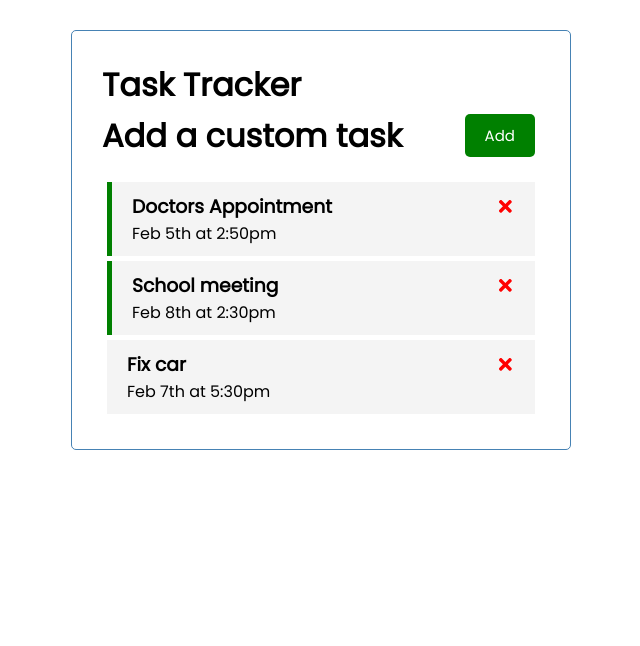
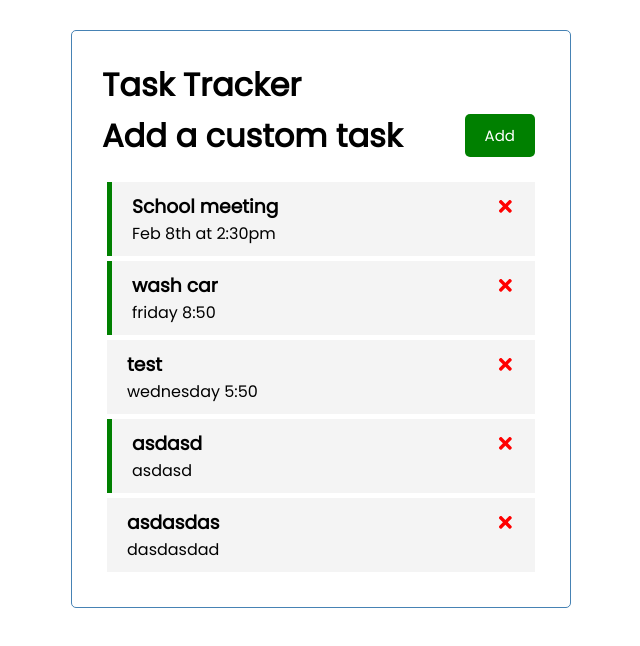
Before and after one commit to Ibrahnab/react-task-tracker, a React (Create React App) app: page / in a window 1280 px wide. Shown: the top 646 px of the page, without its empty margins (319-959 px from the left). Built offline with nearby package versions, Linux system fonts and the light colour scheme; data requests are answered from the project's data file.

Commit message:
simple backend for tasks

```diff
--- /dev/null
+++ b/db.json
@@ -0,0 +1,34 @@
+{
+  "tasks": [
+    {
+      "id": 2,
+      "text": "School meeting",
+      "day": "Feb 8th at 2:30pm",
+      "reminder": true
+    },
+    {
+      "text": "wash car",
+      "day": "friday 8:50",
+      "reminder": true,
+      "id": 3
+    },
+    {
+      "text": "test",
+      "day": "wednesday 5:50",
+      "reminder": false,
+      "id": 4
+    },
+    {
+      "text": "asdasd",
+      "day": "asdasd",
+      "reminder": true,
+      "id": 5
+    },
+    {
+      "text": "asdasdas",
+      "day": "dasdasdad",
+      "reminder": false,
+      "id": 6
+    }
+  ]
+}
--- a/package.json
+++ b/package.json
@@ -6,6 +6,7 @@
     "@testing-library/jest-dom": "^5.12.0",
     "@testing-library/react": "^11.2.7",
     "@testing-library/user-event": "^12.8.3",
+    "json-server": "^0.16.3",
     "react": "^17.0.2",
     "react-dom": "^17.0.2",
     "react-icons": "^4.2.0",
@@ -16,7 +17,8 @@
     "start": "react-scripts start",
     "build": "react-scripts build",
     "test": "react-scripts test",
-    "eject": "react-scripts eject"
+    "eject": "react-scripts eject",
+    "server": "json-server --watch db.json --port 5000"
   },
   "eslintConfig": {
     "extends": [
--- a/src/App.js
+++ b/src/App.js
@@ -1,5 +1,5 @@
 
-import {useState} from 'react'
+import {useState, useEffect} from 'react'
 import Header from './components/Header'
 import Tasks from './components/Tasks'
 import AddTask from './components/AddTask'
@@ -8,48 +8,81 @@
 
   const [showAddTask, setShowAddTask] = useState (false)
 
-  //This is a react hooks example.
-  const [tasks, setTasks] = useState([
-    {
-        id: 1,
-        text: 'Doctors Appointment',
-        day: 'Feb 5th at 2:50pm',
-        reminder: true,
-    },
-    {
-        id: 2,
-        text: 'School meeting',
-        day: 'Feb 8th at 2:30pm',
-        reminder: true,
-    },
-    {
-        id: 3,
-        text: 'Fix car',
-        day: 'Feb 7th at 5:30pm',
-        reminder: false,
-    }
-    ]
-  )
+  //This is a react hooks example, this is how we handle states
+  const [tasks, setTasks] = useState([])
 
   //Add task
-  const addTask = (task) => {
-    console.log(task)
-    const id = Math.floor(Math.random()*10000) +1
-    console.log(id)
-    const newTask = {id, ...task}
-    setTasks([...tasks,newTask])
+  const addTask = async (task) => {
+
+    const res = await fetch('http://localhost:5000/tasks',{
+      method: 'POST',
+      headers: {
+        'Content-type': 'application/json'
+      },
+      body: JSON.stringify(task),
+    })
+
+    const data = await res.json()
+    setTasks([...tasks,data])
   }
 
   //delete task
-  const deleteTask = (id) => {
+  const deleteTask = async (id) => {
+
+    await fetch(`http://localhost:5000/tasks/${id}`, {method: 'DELETE'})
     //console.log('delete',id)
     setTasks(tasks.filter((task) => task.id !== id))
   }
 
+  useEffect(() => {
+
+    const getTasks = async() => {
+      const tasksFromServer = await fetchTasks()
+      setTasks(tasksFromServer)
+    }
+
+    getTasks()
+
+  },[])
+
+
+
+  //fetch tasks
+  const fetchTasks = async () => {
+    const res = await fetch(`http://localhost:5000/tasks/`)
+    const data = await res.json()
+
+    return data
+  }
+
+  //fetch task
+  const fetchTask = async (id) => {
+    const res = await fetch(`http://localhost:5000/tasks/${id}`)
+    const data = await res.json()
+
+    return data
+  }
+
   //toggle reminder
-  const toggleReminder = (id) =>{
+  const toggleReminder = async (id) =>{
+
+    const taskToToggle = await fetchTask(id)
+    const updTask = {...taskToToggle, reminder: !taskToToggle.reminder}
+
+
+    const res = await fetch(`http://localhost:5000/tasks/${id}`, {
+      method : 'PUT',
+      headers: {
+        'Content-type' : 'application/json'
+      },
+      body: JSON.stringify(updTask)
+    })
+
+    const data = await res.json()
+
     setTasks(tasks.map((task) =>
-    task.id === id ? {...task,reminder:!task.reminder}:task
+      task.id === id ? {...task,reminder:
+        data.reminder}:task
     )
     )
   }
@@ -59,8 +92,12 @@
     <div className='container'>
       <h1> Task Tracker</h1>
       <Header onAdd={()=> setShowAddTask(!showAddTask)} showAdd={showAddTask}/>
+
       {showAddTask && <AddTask onAdd={addTask} />}
-      {tasks.length > 0 ? <Tasks tasks={tasks} onDelete = {deleteTask} onToggle = {toggleReminder}/> : 'No tasks to show'}
+
+      {tasks.length > 0 ? <Tasks tasks={tasks}
+      onDelete = {deleteTask}
+      onToggle = {toggleReminder}/> : 'No tasks to show'}
     </div>
   );
 }
@@ -71,6 +108,9 @@
 
 
 /*
+
+//The class component based App.JS
+
 import React from 'react'
 import Header from './components/Header'
 
--- a/src/components/Header.js
+++ b/src/components/Header.js
@@ -16,10 +16,12 @@
   )
 }
 
+//When a title is not passed, write this as a default
 Header.defaultProps = {
   title: 'Add a custom task'
 }
 
+//Sets a condition for the passed title prop
 Header.propTypes = {
   title: PropTypes.string.isRequired,
 }
--- a/src/components/Tasks.js
+++ b/src/components/Tasks.js
@@ -6,8 +6,11 @@
 
     return (
         <>
-            {tasks.map((task) => (
-            <Task key = {task.id} task={task} onDelete={onDelete} onToggle={onToggle}/>
+            {tasks.map((task, index) => (
+            <Task key = {index}
+             task={task}
+            onDelete={onDelete}
+            onToggle={onToggle}/>
             ))}
         </>
     )
```
Also changed, not shown: 1 other file (tests, documents, lock files or other folders).
